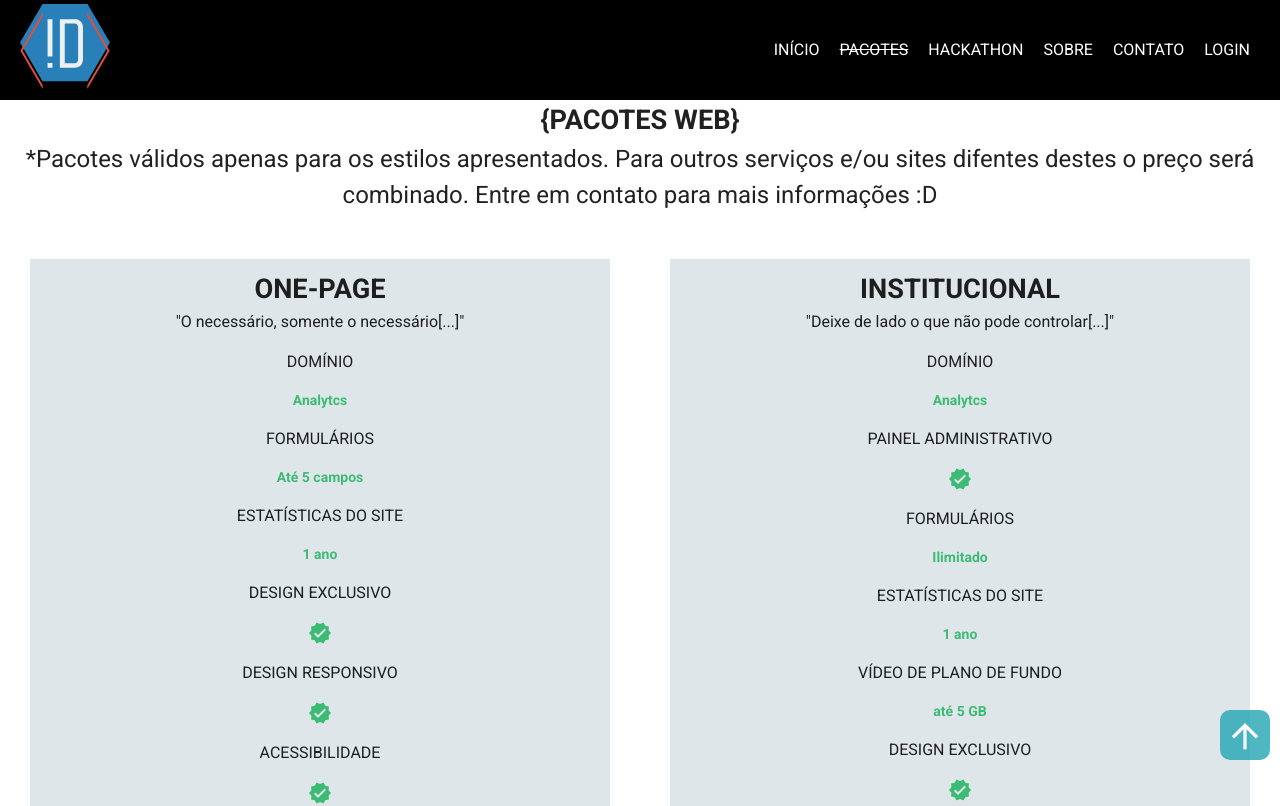
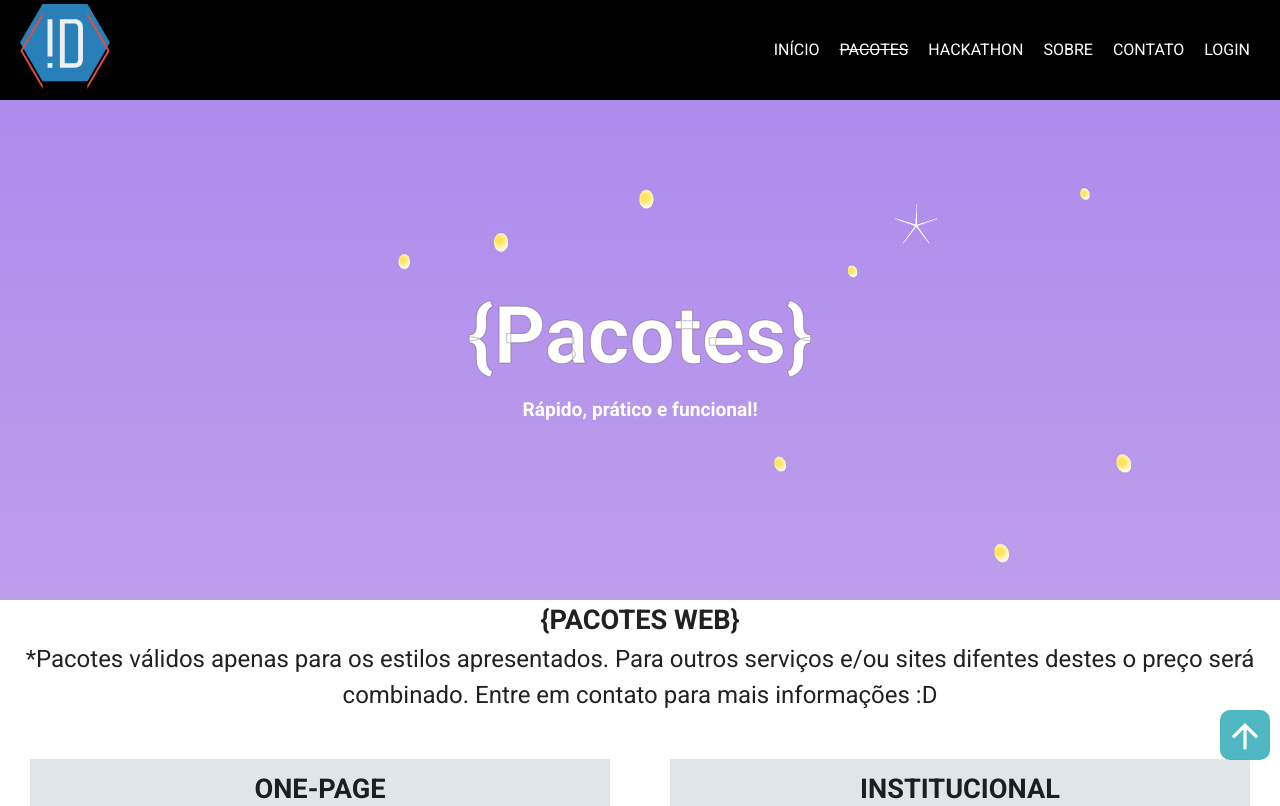
Before and after one commit to lolitthax/Nuxt-project, a Nuxt app: page /pacotes in a window 1280 px wide. Shown: the top 806 px of the page. Built offline with nearby package versions, Linux system fonts and the light colour scheme; what vue-ls would draw is missing.

Commit message:
alteração

```diff
--- a/pages/pacotes.vue
+++ b/pages/pacotes.vue
@@ -1,7 +1,15 @@
 <template>
     <div>
         <app-header/>
-
+       <v-parallax
+      title="Anúncio do Hackathon"
+      dark
+      :src="require('assets/pacotes.jpg')"
+      alt="imagem contendo ilustração de planetas e estrelas"
+    >
+      <h1 class="text-center titulo-parallax">{Pacotes}</h1>
+      <h4 class="text-center sub-parallax">Rápido, prático e funcional!</h4>
+    </v-parallax>
     <section title="Pacotes Web">
         <h2 class="section-titulo">{Pacotes Web}</h2>
         <p class="texto">
```
Also changed, not shown: assets/pacotes.jpg (added).
